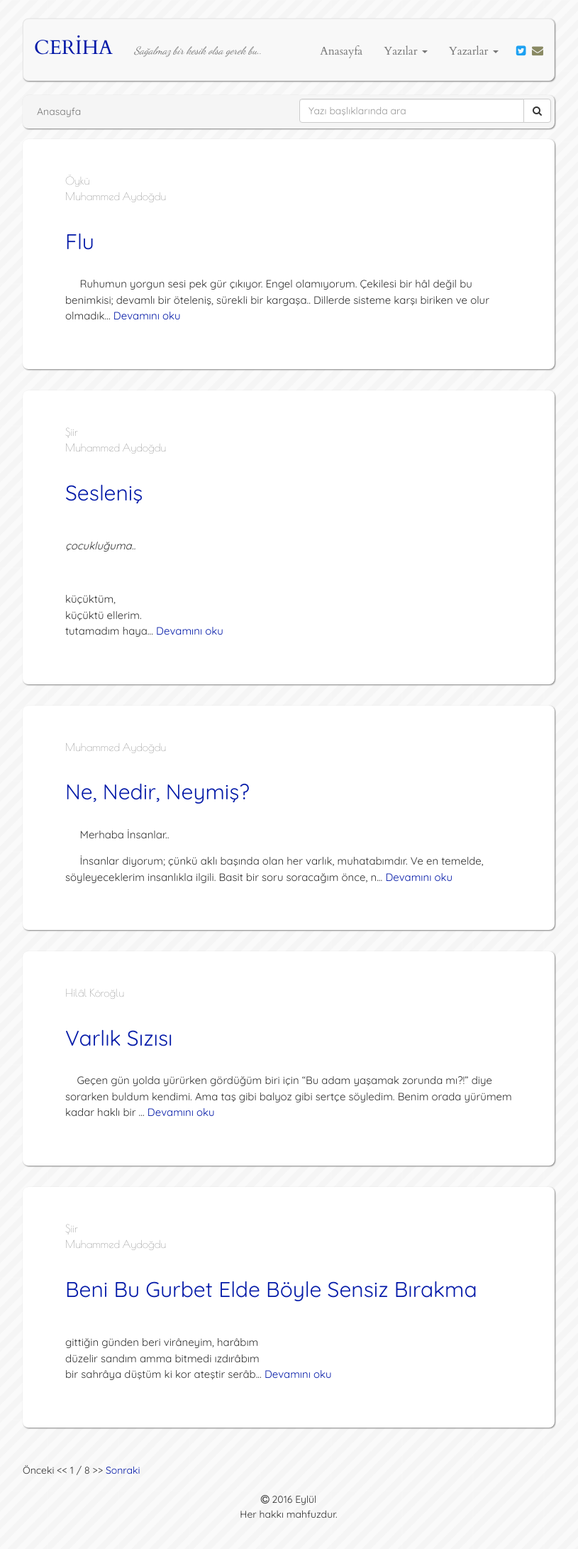
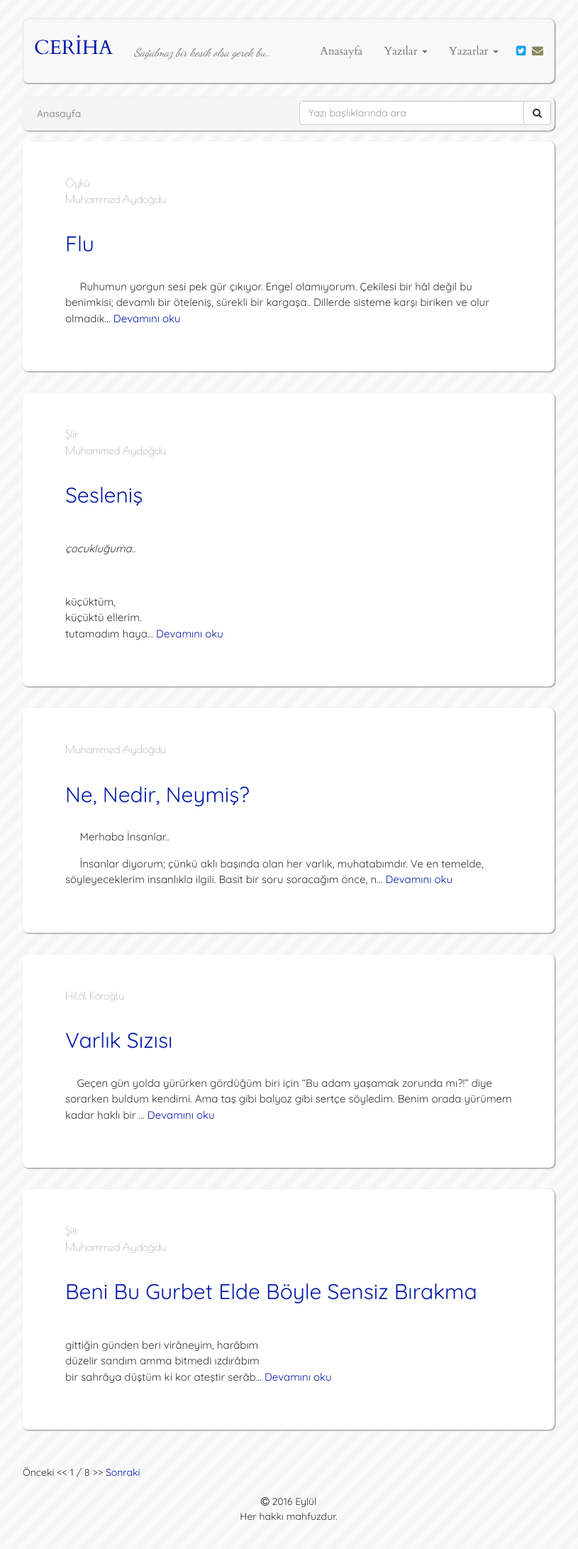
Before and after one commit to muhammedaydogdu/muhammedaydogdu.github.io, a Jekyll site: the page built from index.html, in a window 1280 px wide. Shown: the whole page at 71% size, without its empty margins (233-1048 px from the left). Built offline with Jekyll 4.4.1, drawn with Linux system fonts in a browser that asks for light colours; some web fonts are replaced; the list of posts is cut into pages by our own code.

Commit message:
Update style.css

```diff
--- a/css/style.css
+++ b/css/style.css
@@ -49,8 +49,8 @@ h2 {
 }
 
 .navbar .navbar-text {
-  font-size: 15px;
-  margin-top: 18px;
+  font-size: 16px;
+  margin-top: 20px;
   margin-bottom: 15px;
   font-family: "Dancing Script", "Times New Roman", serif;
 }
```
